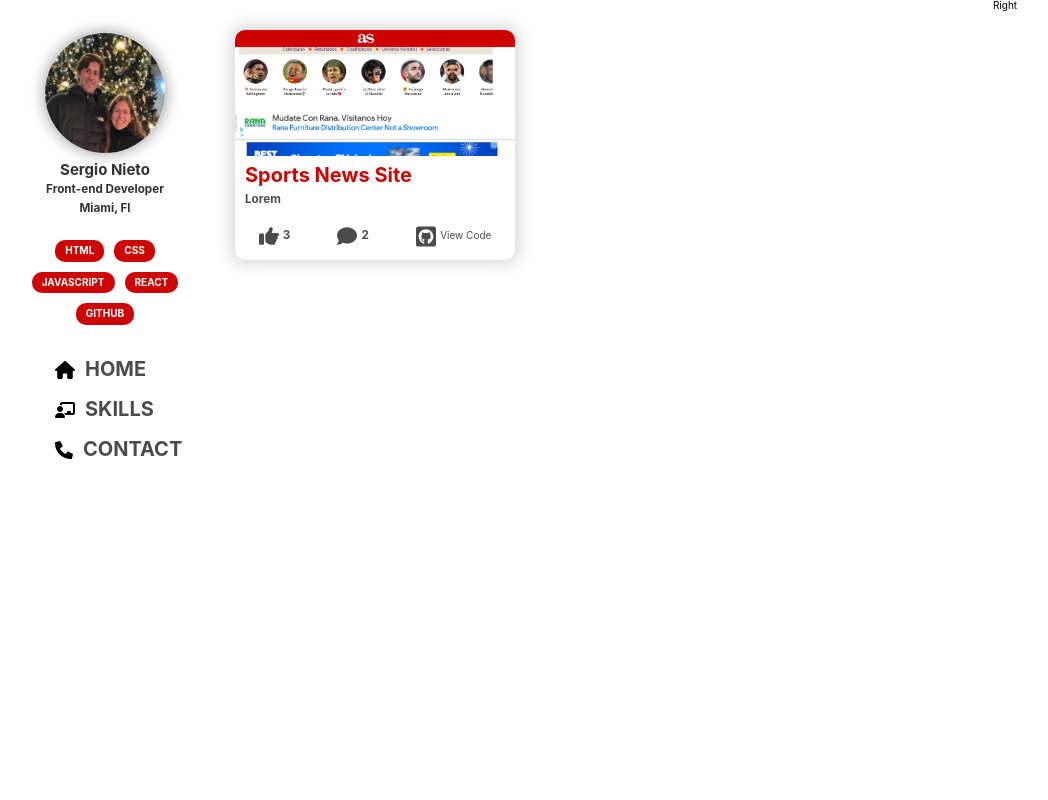
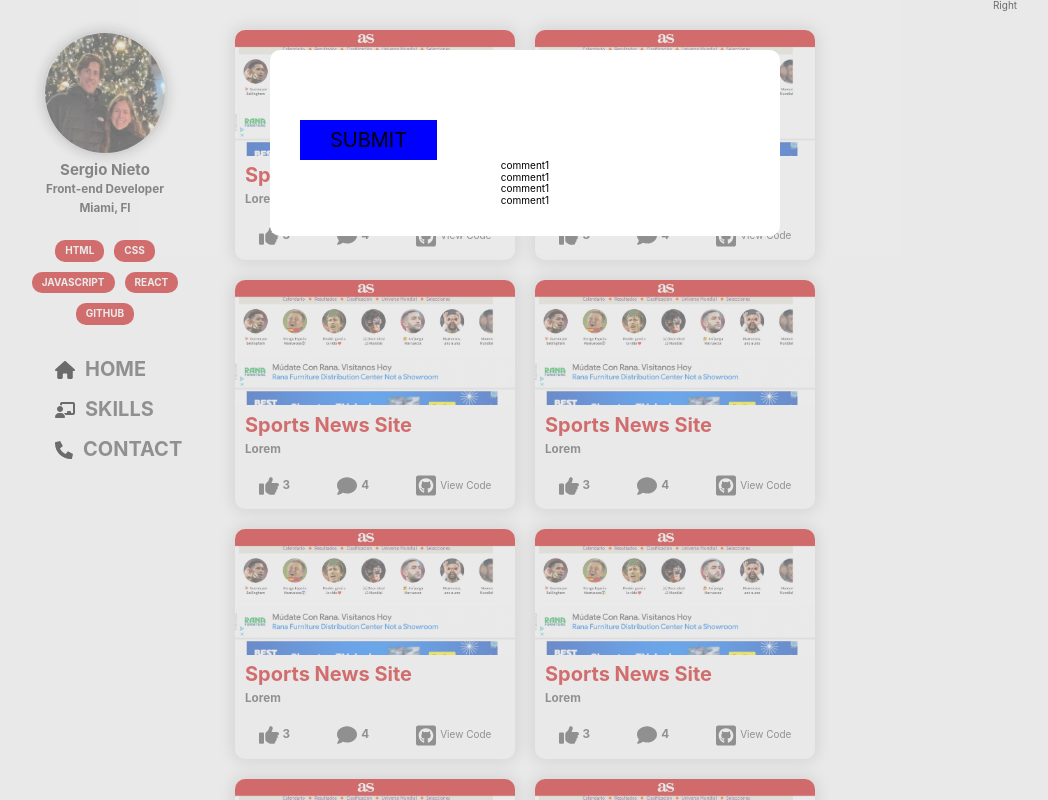
Before and after one commit to snieto10/sergiodevelops, a React (Create React App) app: page / in a window 1280 px wide. Both pictures are taken after a click on the picture 462 px from the left and 236 px from the top of the page. Shown: the top 800 px of the page, without its empty margins (115-1163 px from the left). Built offline with nearby package versions, Linux system fonts and the light colour scheme.

Commit message:
structure comment ready

```diff
--- a/src/App.css
+++ b/src/App.css
@@ -107,6 +107,42 @@ body {
   align-items: center;
   margin-top: 0.5rem;
   margin-bottom: 0.5rem;
+}
+
+.relative {
+  position: relative;
+}
+
+.absolute {
+  position: fixed;
+  width: 100vw;
+  height: 100%;
+  background: rgba(214, 213, 213, 0.5);
+  z-index: 1;
+}
+
+.comment-box {
+  background-color: red;
+  margin-top: 50px;
+  padding: 3rem;
+  width: 300px;
+  border-radius: 10px;
+}
+
+.inline-block {
+  display: inline-block;
+}
+
+.comments-house {
+  margin: 5rem auto;
+  width: 450px;
+  padding: 3rem;
+  background: white;
+  display: flex;
+  justify-content: space-around;
+  align-items: center;
+  flex-direction: column;
+  border-radius: 10px;
 }
 
 /* Menu */
@@ -241,3 +277,29 @@ a {
   border: none;
   background: none;
 }
+
+/* FORM */
+
+form {
+  width: 400px;
+  background-color: lightgray;
+  padding: 3rem;
+  border-radius: 10px;
+}
+
+input {
+  outline: none;
+  border: none;
+  height: 4rem;
+  font-size: 2rem;
+  padding: 0;
+}
+
+.form_btn {
+  border: none;
+  background: blue;
+  height: 4rem;
+  margin-top: 0;
+  padding: 0 3rem;
+  font-size: 2rem;
+}
--- a/src/App.js
+++ b/src/App.js
@@ -3,13 +3,32 @@ import Center from "./layout/Center";
 import Right from "./layout/Right";
 import "./normalize.css";
 import "./App.css";
+import { useState } from "react";
+import Comments from "./components/Comments";
 
 function App() {
+  const [open, setOpen] = useState(false);
+  const [text1, setText1] = useState(["Great Website", "Love the colors"]);
+  const [text2, setText2] = useState(["Great Website", "Love the colors"]);
+  const [text3, setText3] = useState(["Great Website", "Love the colors"]);
+  const [text4, setText4] = useState(["Great Website", "Love the colors"]);
+  const [text5, setText5] = useState(["Great Website", "Love the colors"]);
+  const [text6, setText6] = useState(["Great Website", "Love the colors"]);
+
+  const commentIsOpen = (isOpen) => {
+    setOpen(isOpen);
+  };
+
+  const commentClosed = (isOpen) => {
+    setOpen(isOpen);
+  };
+
   return (
     <>
-      <div className="grid">
+      {open && <Comments commentClosed={commentClosed} />}
+      <div className="grid relative">
         <Left />
-        <Center />
+        <Center commentIsOpen={commentIsOpen} />
         <Right />
       </div>
     </>
--- /dev/null
+++ b/src/components/Comments.jsx
@@ -0,0 +1,30 @@
+import React from "react";
+
+function Comments({ commentClosed }) {
+  const closeWindows = () => {
+    commentClosed(false);
+  };
+
+  return (
+    <>
+      <div className="absolute">
+        <div className="comments-house">
+          <div className="input2">
+            <div className="inline-block">
+              <input type="text" />
+            </div>
+            <div className="inline-block">
+              <button className="form_btn">SUBMIT</button>
+            </div>
+          </div>
+          <div>comment1</div>
+          <div>comment1</div>
+          <div>comment1</div>
+          <div>comment1</div>
+        </div>
+      </div>
+    </>
+  );
+}
+
+export default Comments;
--- a/src/components/Home.jsx
+++ b/src/components/Home.jsx
@@ -2,11 +2,19 @@ import { faThumbsUp } from "@fortawesome/free-solid-svg-icons";
 import React from "react";
 import Website1 from "../websites/Website1";
 
-function Home() {
+function Home({ commentIsOpen }) {
   return (
     <>
       <div className="grid_home">
-        <Website1 />
+        <Website1 commentIsOpen={commentIsOpen} />
+        <Website1 commentIsOpen={commentIsOpen} />
+        <Website1 commentIsOpen={commentIsOpen} />
+        <Website1 commentIsOpen={commentIsOpen} />
+        <Website1 commentIsOpen={commentIsOpen} />
+        <Website1 commentIsOpen={commentIsOpen} />
+        <Website1 commentIsOpen={commentIsOpen} />
+        <Website1 commentIsOpen={commentIsOpen} />
+        <Website1 commentIsOpen={commentIsOpen} />
       </div>
     </>
   );
--- a/src/layout/center.jsx
+++ b/src/layout/center.jsx
@@ -3,11 +3,11 @@ import Home from "../components/Home";
 import Skills from "../components/Skills";
 import Contact from "../components/Contact";
 
-function Center() {
+function Center({ commentIsOpen }) {
   return (
     <>
       <Routes>
-        <Route path="/" element={<Home />} />
+        <Route path="/" element={<Home commentIsOpen={commentIsOpen} />} />
         <Route path="/skills" element={<Skills />} />
         <Route path="/contact" element={<Contact />} />
       </Routes>
--- a/src/websites/Website1.jsx
+++ b/src/websites/Website1.jsx
@@ -5,15 +5,19 @@ import comment from "../assets/icons/comment-solid.svg";
 import github from "../assets/icons/square-github.svg";
 import { useState } from "react";
 
-function Website1() {
+function Website1({ commentIsOpen }) {
   const [likes, setLikes] = useState(3);
-  const [text, setText] = useState(["Great Website", "Love the colors"]);
   const [likeIsDisabled, setLikeIsDisabled] = useState(false);
 
   const handleLike = () => {
     setLikes(likes + 1);
     setLikeIsDisabled(true);
   };
+
+  const handleComment = () => {
+    commentIsOpen(true);
+  };
+
   return (
     <>
       <div className="grid_block">
@@ -40,13 +44,18 @@ function Website1() {
             </button>
           </div>
           <div className="">
-            <div className="container-flex">
-              <img src={comment} className="icon" alt="" />
-              <h3 className="icon_text">{text.length}</h3>
+            <div className="container-flex relative">
+              <img
+                onClick={handleComment}
+                src={comment}
+                className="icon"
+                alt=""
+              />
+              <h3 className="icon_text">4</h3>
             </div>
           </div>
           <div className="">
-            <a href="https://youtube.com/" target="_blank">
+            <a href="https://youtube.com/" target="_blank" rel="noreferrer">
               <div className="container-flex">
                 <img src={github} className="icon" alt="" />
                 <p className="icon_text">View Code</p>
```
Also changed, not shown: src/assets/icons/close.svg (added), src/assets/icons/eraser.svg (added).
